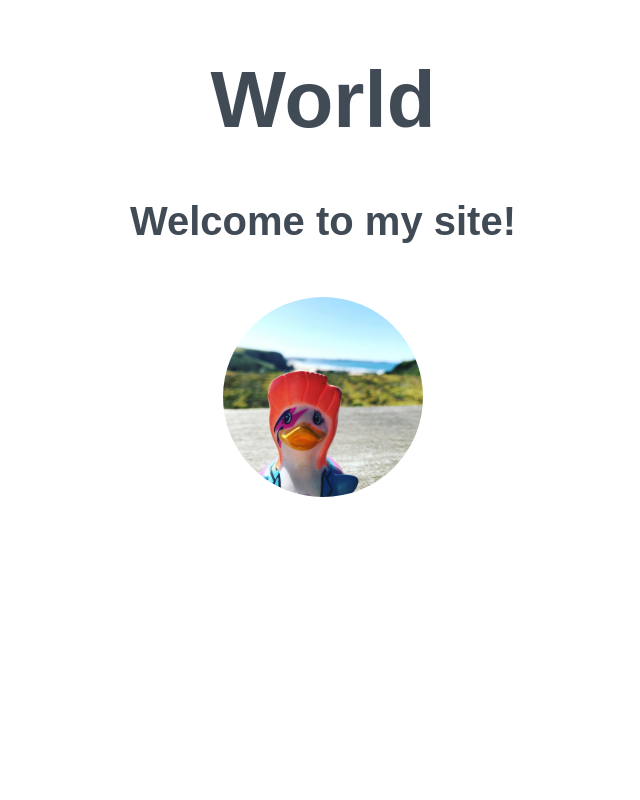
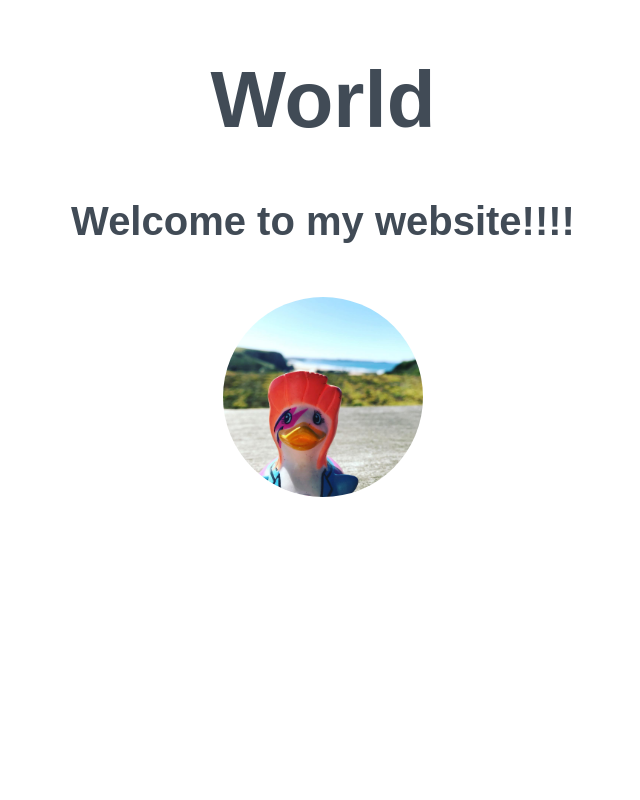
Before and after one commit to victoriald/beginners-week-one, a plain HTML site: page index.html in a window 1280 px wide. Shown: the top 800 px of the page, without its empty margins (317-957 px from the left). Drawn offline with Linux system fonts and the light colour scheme.

Commit message:
Update index.html
I have changed "site" to "website" and adding exclamation marks.

```diff
--- a/index.html
+++ b/index.html
@@ -13,7 +13,7 @@
   <div>
   <h1>World</h1>
 
-  <h2>Welcome to my site!</h2>
+  <h2>Welcome to my website!!!!</h2>
 
   <!-- image of a duck -->
   <img src="duck.jpg" width="200px">
```
